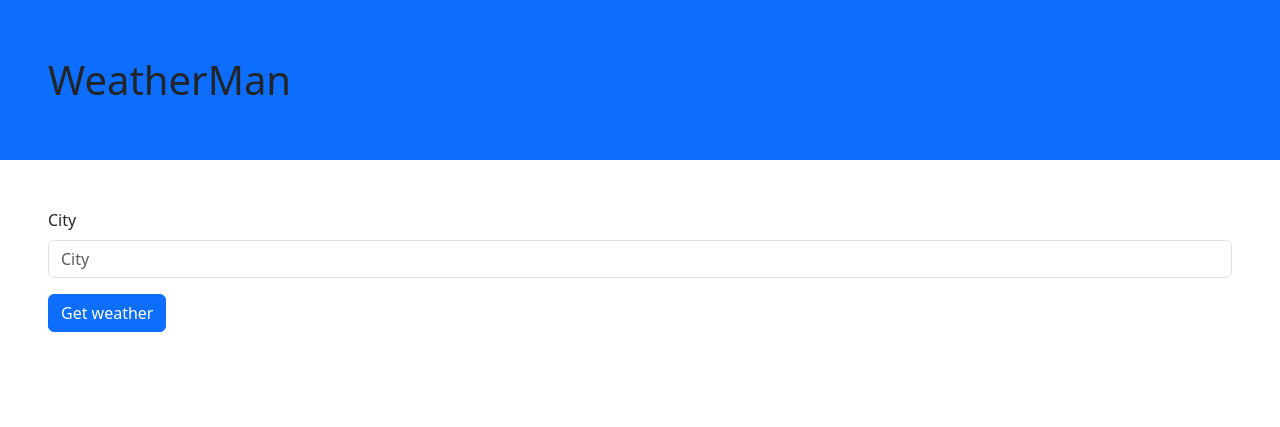
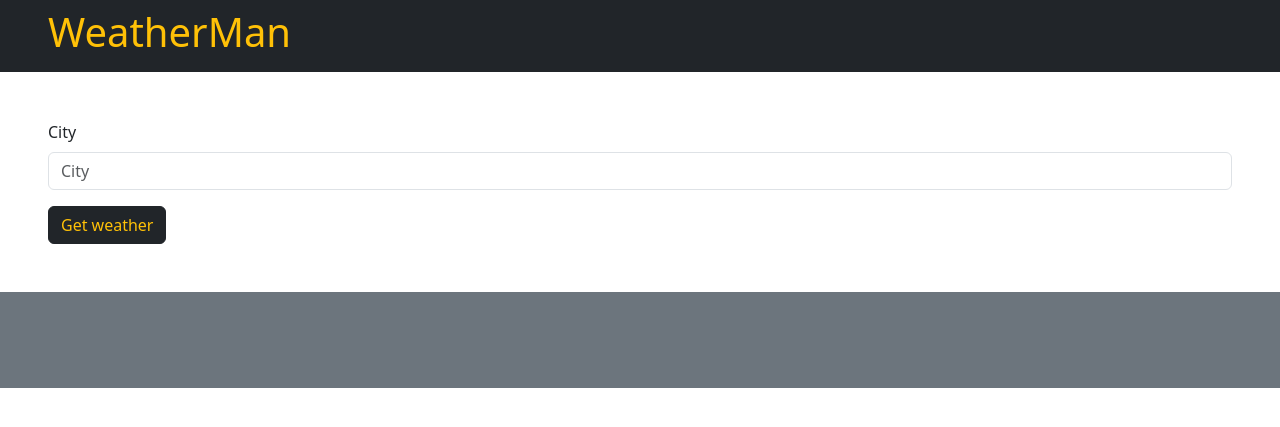
Before and after one commit to eriklopezalfaro/weather-django-app, a Django app: page /city-name in a window 1280 px wide. Shown: the top 427 px of the page. Run offline with Django 4.2, Linux system fonts and the light colour scheme; some libraries are stand-ins or nearby versions.

Commit message:
Colors weatherman 1.0

```diff
--- a/weather/templates/weather/base.html
+++ b/weather/templates/weather/base.html
@@ -10,27 +10,29 @@
     {% load bootstrap5 %}
     {% bootstrap_css %}
     {% bootstrap_javascript %}
-    <nav class="navbar navbar-dark bg-primary">
+    <nav class="navbar navbar-dark bg-dark px-5 py-2">
         <!-- Navbar content -->
-        <h1 class="m-5">WeatherMan</h1>
+        <h1 class="text-warning">WeatherMan</h1>
     </nav>
     <form action="{% url 'city_name' %}" method="post" class="form m-5">
         {% csrf_token %}
         {% if form %}
         {% bootstrap_form form %}
         {% buttons %}
-        <button type="submit" class="btn btn-primary">Get weather</button>
+        <button type="submit" class="btn btn-dark text-warning">Get weather</button>
         {% endbuttons %}
         {% endif %}
 
     </form>
-    {% if city %}
-    <p class="m-5">City: {{ city.name }}</p>
-    <p class="m-5">Temperature °C/ °F: {{ city.temp_celcius }}°C / {{ city.temp_fahrenheit }}°F </p>
-    <p class="m-5">Description: {{ city.description }}</p>
-    {% for key, value in city.main.items %}
-    <p class="m-5">{{ key }} : {{ value }}</p>
-    {% endfor %}
-    {% endif %}
+    <div class="bg-secondary p-5 p-2">
+        {% if city %}
+        <p>City: {{ city.name }}</p>
+        <p>Temperature °C/ °F: {{ city.temp_celcius }}°C / {{ city.temp_fahrenheit }}°F</p>
+        <p>Description: {{ city.description }}</p>
+        {% for key, value in city.main.items %}
+        <p>{{ key }} : {{ value }}</p>
+        {% endfor %}
+        {% endif %}
+    </div>
 </body>
 </html>
```
